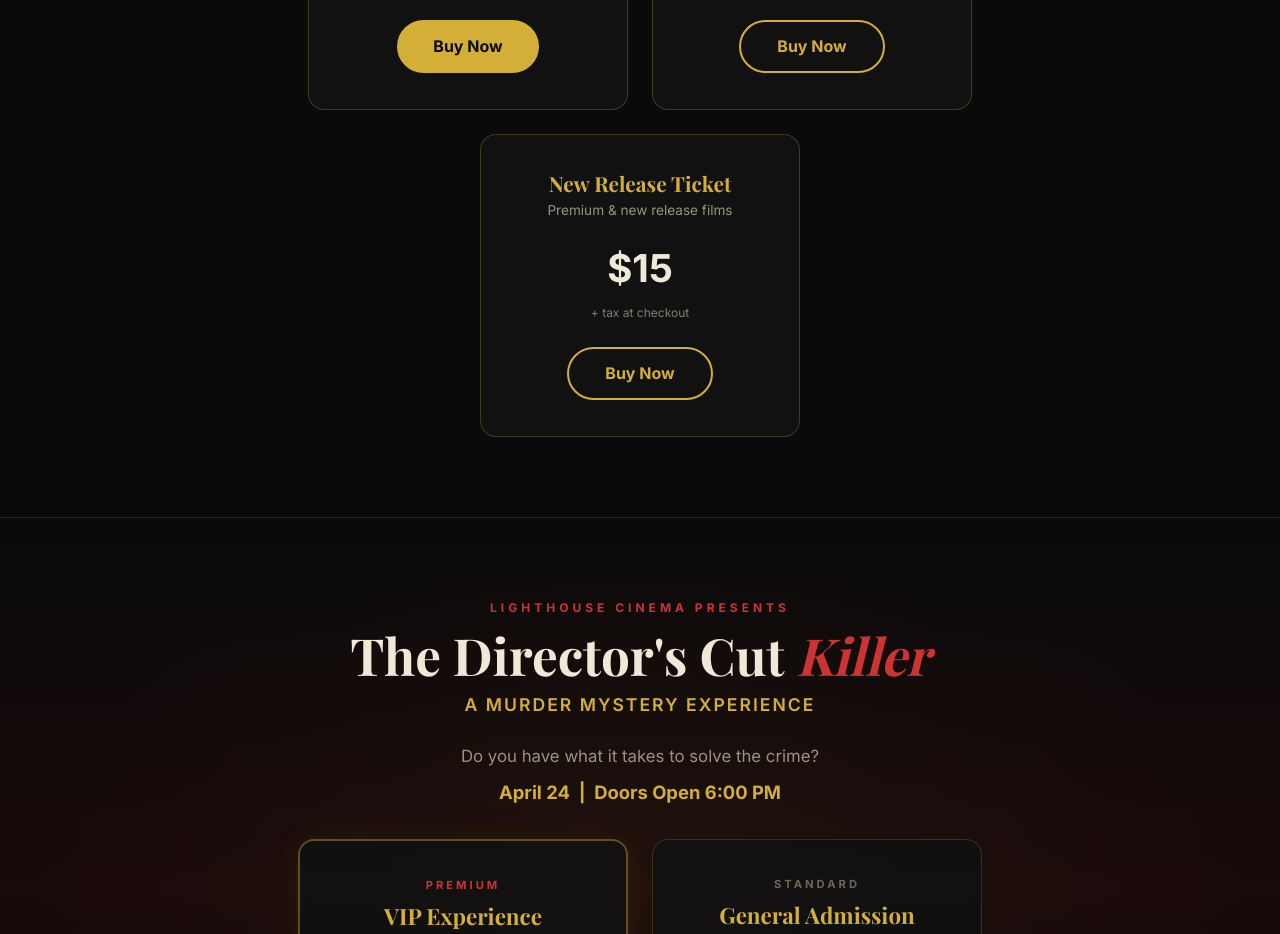
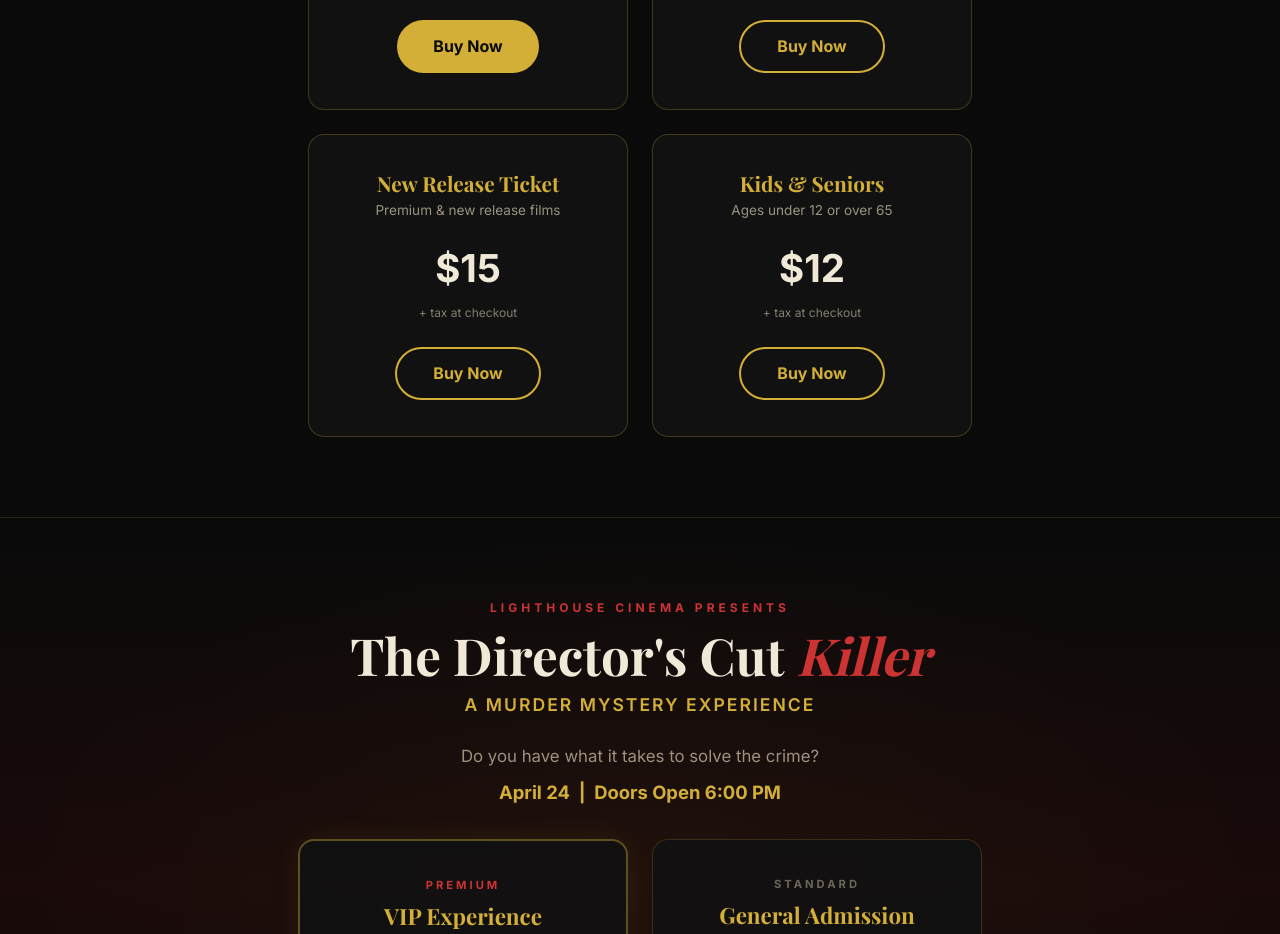
Before and after one commit to lighthousecinemapg-cyber/lighthouse-cinema, a Next.js app: page / in a window 1280 px wide. Shown: the part 2600-3534 px from the top of the page. Built offline with nearby package versions, Linux system fonts and the light colour scheme; no server answers.

Commit message:
Add $12 Kids & Seniors ticket with Square link

```diff
--- a/app/page.js
+++ b/app/page.js
@@ -398,6 +398,31 @@ export default function HomePage() {
               textDecoration: 'none',
             }}>Buy Now</a>
           </div>
+          <div style={{
+            flex: '1 1 280px',
+            maxWidth: 320,
+            background: '#111',
+            border: '1px solid rgba(212,175,55,0.25)',
+            borderRadius: 16,
+            padding: '36px 28px',
+            textAlign: 'center',
+          }}>
+            <h3 style={{ color: gold, fontSize: '1.3rem', marginBottom: 4 }}>Kids & Seniors</h3>
+            <p style={{ color: 'rgba(245,233,200,0.6)', fontSize: '0.85rem', marginBottom: 16 }}>Ages under 12 or over 65</p>
+            <p style={{ fontSize: '2.4rem', fontWeight: 800, color: cream, marginBottom: 4 }}>$12</p>
+            <p style={{ color: 'rgba(245,233,200,0.5)', fontSize: '0.75rem', marginBottom: 24 }}>+ tax at checkout</p>
+            <a href="https://square.link/u/q1sXMUZA" target="_blank" rel="noopener noreferrer" style={{
+              display: 'inline-block',
+              background: 'transparent',
+              color: gold,
+              border: '2px solid #d4af37',
+              padding: '12px 36px',
+              borderRadius: 999,
+              fontWeight: 700,
+              fontSize: '1rem',
+              textDecoration: 'none',
+            }}>Buy Now</a>
+          </div>
         </div>
       </section>
 
```
